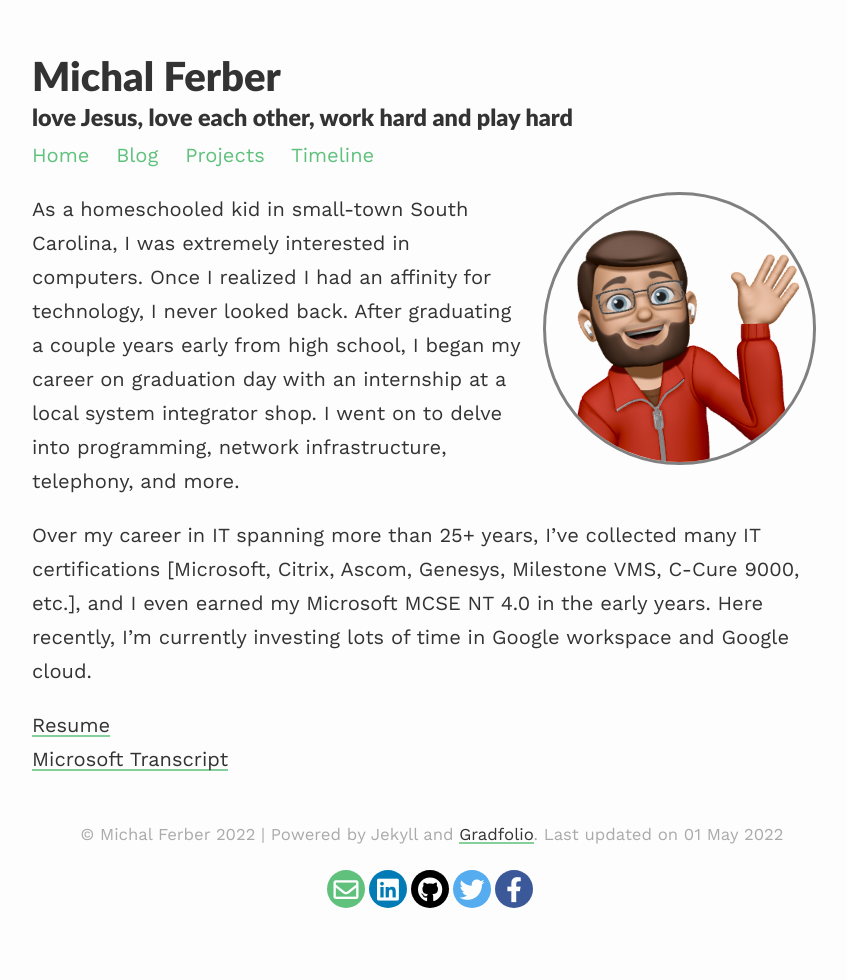
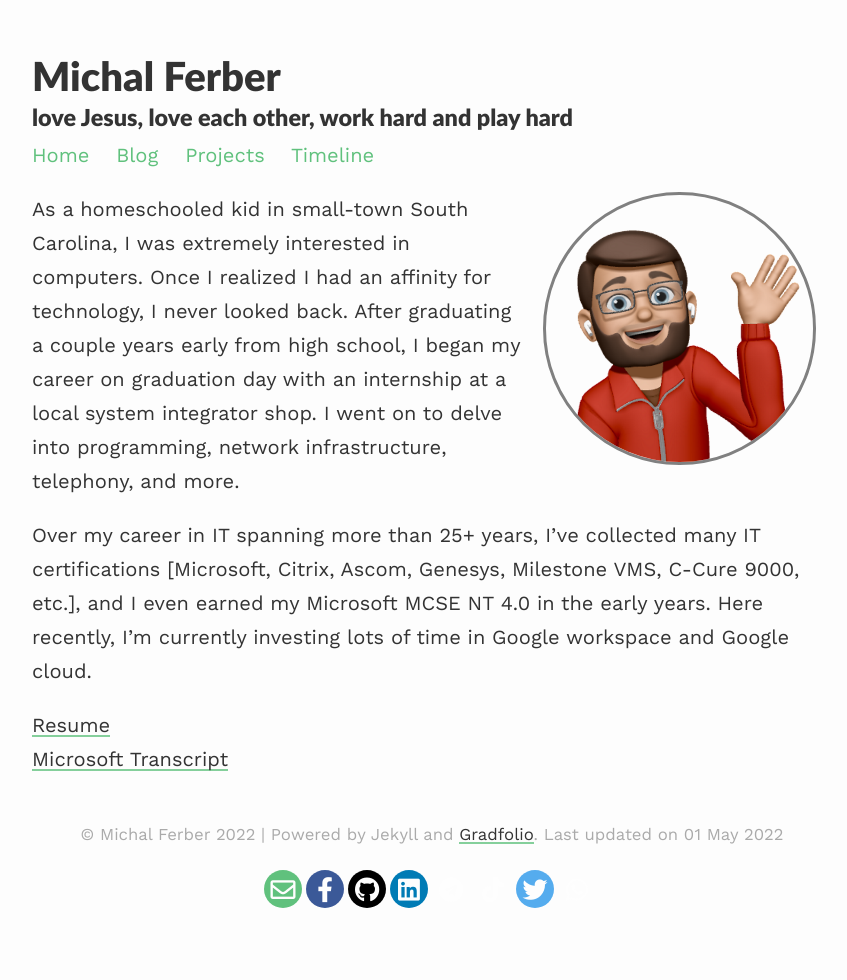
Before and after one commit to MichalAFerber/michalferber.com, a Jekyll site: the page built from index.md, in a window 1280 px wide. Shown: the whole page, without its empty margins (208-1055 px from the left). Built offline with Jekyll 4.4.1, drawn with Linux system fonts in a browser that asks for light colours; nearby versions of some CDN libraries.

Commit message:
Update social-footer.html

```diff
--- a/_includes/social-footer.html
+++ b/_includes/social-footer.html
@@ -8,12 +8,12 @@ href="mailto:{{ site.email | encode_email }}" target="_blank">
 </a>
 {%- endif -%}
 
-{%- if site.linkedin -%}
-<a title="{{ _locale_string_follow | replace: '[NAME]', 'LinkedIn' }}"
-class="social-button linkedin"
-href="https://www.linkedin.com/in/{{ site.linkedin }}" itemprop="sameAs"
+{%- if site.facebook -%}
+<a title="{{ _locale_string_follow | replace: '[NAME]', 'Facebook' }}"
+class="social-button facebook" itemprop="sameAs"
+href="https://www.facebook.com/{{ site.facebook }}"
 target="_blank">
-<i class="fab fa-linkedin"></i>
+<i class="fab fa-facebook-f"></i>
 </a>
 {%- endif -%}
 
@@ -27,20 +27,38 @@ target="_blank">
 {%- endif -%}
 
 {%- if site.researchgate -%}
-<a title="{{ _locale_string_follow | replace: '[NAME]', 'ResearchGate' }}"
-class="social-button researchgate"
-href="https://www.researchgate.net/profile/{{ site.researchgate }}" itemprop="sameAs"
+<a title="{{ _locale_string_follow | replace: '[NAME]', 'Instagram' }}"
+class="social-button instagram"
+href="https://www.instagram.com/{{ site.instagram }}" itemprop="sameAs"
 target="_blank">
-<i class="fab fa-researchgate"></i>
+<i class="fab fa-instagram"></i>
 </a>
 {%- endif -%}
 
-{%- if site.orcid -%}
-<a title="{{ _locale_string_follow | replace: '[NAME]', 'Orcid' }}"
-class="social-button orcid"
-href="https://orcid.org/{{ site.orcid }}" itemprop="sameAs"
+{%- if site.linkedin -%}
+<a title="{{ _locale_string_follow | replace: '[NAME]', 'LinkedIn' }}"
+class="social-button linkedin"
+href="https://www.linkedin.com/in/{{ site.linkedin }}" itemprop="sameAs"
 target="_blank">
-<i class="fab fa-orcid"></i>
+<i class="fab fa-linkedin"></i>
+</a>
+{%- endif -%}
+
+{%- if site.truth -%}
+<a title="{{ _locale_string_follow | replace: '[NAME]', 'Telegram' }}"
+class="social-button telegram"
+href="https://t.me/{{ site.telegram }}" itemprop="sameAs"
+target="_blank">
+<i class="fab fa-telegram"></i>
+</a>
+{%- endif -%}
+
+{%- if site.truth -%}
+<a title="{{ _locale_string_follow | replace: '[NAME]', 'TikTok' }}"
+class="social-button tiktok"
+href="https://tiktok.com/{{ site.tiktok }}" itemprop="sameAs"
+target="_blank">
+<i class="fab fa-tiktok"></i>
 </a>
 {%- endif -%}
 
@@ -53,12 +71,13 @@ target="_blank">
 </a>
 {%- endif -%}
 
-{%- if site.facebook -%}
-<a title="{{ _locale_string_follow | replace: '[NAME]', 'Facebook' }}"
-class="social-button facebook" itemprop="sameAs"
-href="https://www.facebook.com/{{ site.facebook }}"
+
+{%- if site.twitter -%}
+<a title="{{ _locale_string_follow | replace: '[NAME]', 'WhatsApp' }}"
+class="social-button whatsapp"
+href="https://wa.me/{{ site.whatsapp }}" itemprop="sameAs"
 target="_blank">
-<i class="fab fa-facebook-f"></i>
+<i class="fab fa-whatsapp"></i>
 </a>
 {%- endif -%}
 
```
